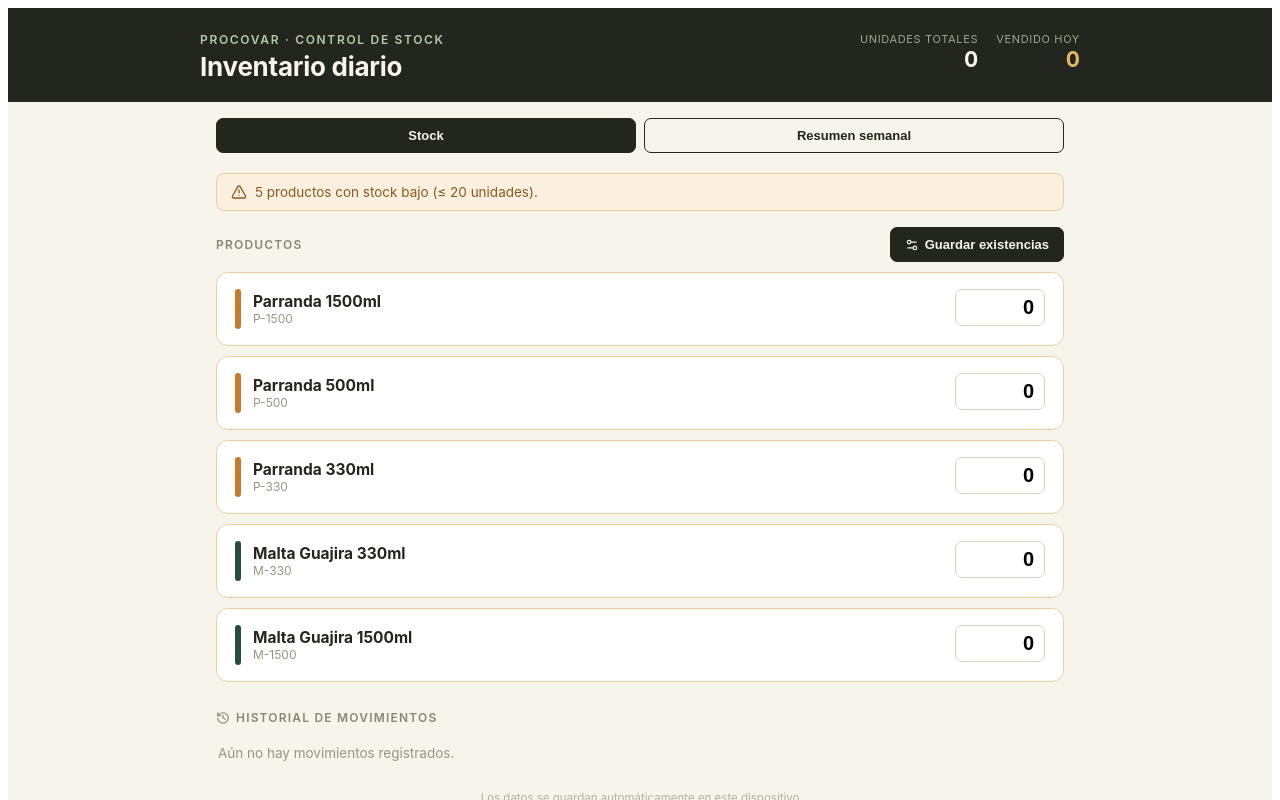
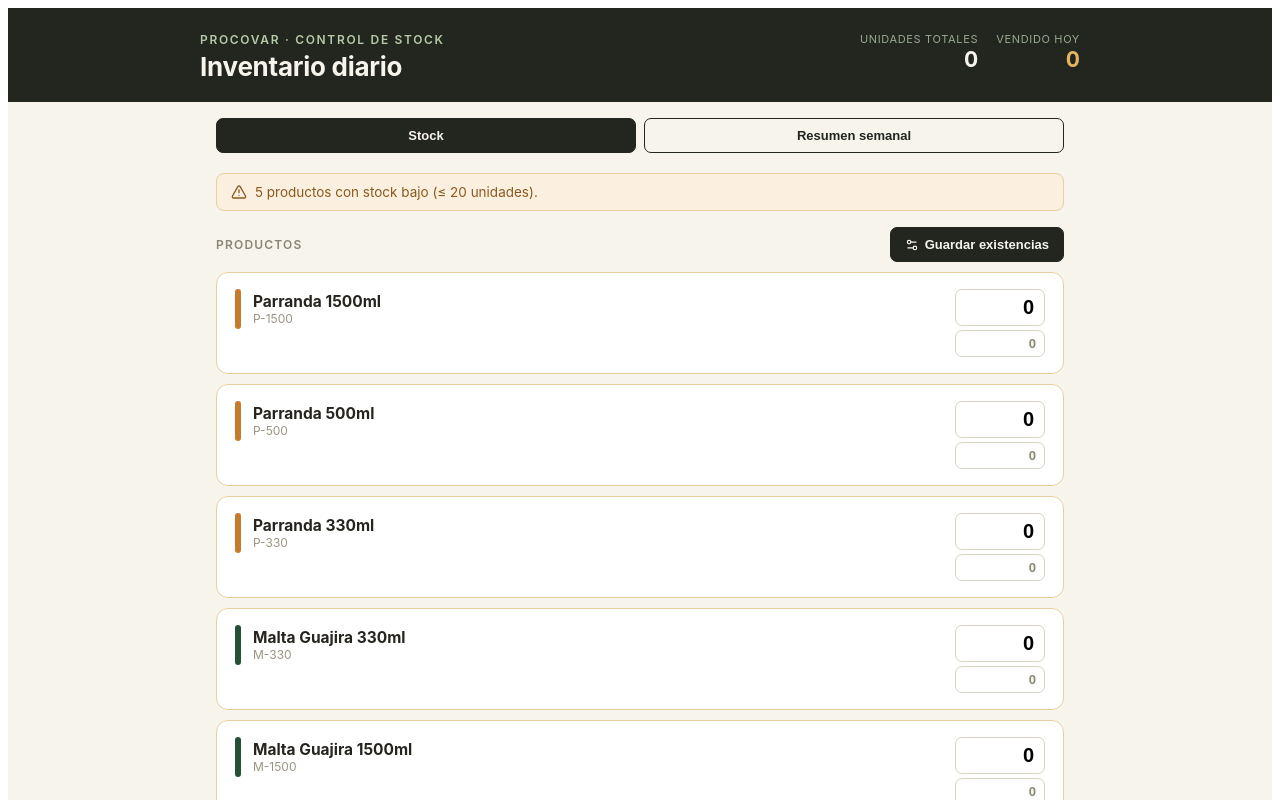
Before and after one commit to raulsp9007/inventario-procovar, a React (Vite) app: page / in a window 1280 px wide. Both pictures are taken after a click on the button "Ajustar existencias". Shown: the top 800 px of the page. Built offline with nearby package versions, Linux system fonts and the light colour scheme.

Commit message:
Add editable per-product price to Ajustar existencias

```diff
--- a/src/InventoryApp.jsx
+++ b/src/InventoryApp.jsx
@@ -35,6 +35,7 @@
   );
   const [editMode, setEditMode] = useState(false);
   const [editInputs, setEditInputs] = useState({});
+  const [editPriceInputs, setEditPriceInputs] = useState({});
   const [error, setError] = useState("");
   const [view, setView] = useState("stock"); // "stock" | "resumen"
   const currentPersistedState = {
@@ -158,13 +159,19 @@
 
   function openEdit() {
     const inputs = {};
-    PRODUCTS.forEach((p) => (inputs[p.code] = String(stock[p.code] || 0)));
+    const priceInputs = {};
+    PRODUCTS.forEach((p) => {
+      inputs[p.code] = String(stock[p.code] || 0);
+      priceInputs[p.code] = String(prices[p.code] || 0);
+    });
     setEditInputs(inputs);
+    setEditPriceInputs(priceInputs);
     setEditMode(true);
   }
 
   function saveEdit() {
     const nextStock = { ...stock };
+    const nextPrices = { ...prices };
     const adjustments = [];
     const nextLastAdjustedAt = { ...lastAdjustedAt };
     const now = new Date().toISOString();
@@ -177,13 +184,23 @@
         nextLastAdjustedAt[p.code] = now;
       }
       nextStock[p.code] = newVal;
+
+      const priceVal = parseFloat(editPriceInputs[p.code]);
+      nextPrices[p.code] = isNaN(priceVal) || priceVal < 0 ? 0 : priceVal;
     });
     const nextMovements = [...adjustments, ...movements].slice(0, 500);
     setStock(nextStock);
+    setPrices(nextPrices);
     setMovements(nextMovements);
     setLastAdjustedAt(nextLastAdjustedAt);
     setEditMode(false);
-    persist({ ...currentPersistedState, stock: nextStock, movements: nextMovements, lastAdjustedAt: nextLastAdjustedAt });
+    persist({
+      ...currentPersistedState,
+      stock: nextStock,
+      movements: nextMovements,
+      lastAdjustedAt: nextLastAdjustedAt,
+      prices: nextPrices,
+    });
   }
 
   return (
@@ -307,6 +324,7 @@
 
                   <div style={{ textAlign: "right" }}>
                     {editMode ? (
+                      <div style={{ display: "flex", flexDirection: "column", gap: 4, alignItems: "flex-end" }}>
                         <input
                           type="number"
                           inputMode="numeric"
@@ -318,6 +336,20 @@
                             fontVariantNumeric: "tabular-nums",
                           }}
                         />
+                        <input
+                          type="number"
+                          inputMode="decimal"
+                          value={editPriceInputs[p.code]}
+                          onChange={(e) => setEditPriceInputs((s) => ({ ...s, [p.code]: e.target.value }))}
+                          placeholder="Precio CUP"
+                          title="Precio en CUP"
+                          style={{
+                            width: 90, textAlign: "right", fontSize: 13, fontWeight: 600,
+                            border: "1px solid #D8D2C0", borderRadius: 7, padding: "5px 8px",
+                            fontVariantNumeric: "tabular-nums", color: "#8A8574",
+                          }}
+                        />
+                      </div>
                     ) : (
                       <div style={{ fontSize: 24, fontWeight: 700, fontVariantNumeric: "tabular-nums", color: isLow ? "#B4661E" : "#22261F" }}>
                         {qty} <span style={{ fontSize: 12, fontWeight: 500, color: "#9A9484" }}>uds</span>
```
Lines whose indentation alone changed are shown as unchanged.
